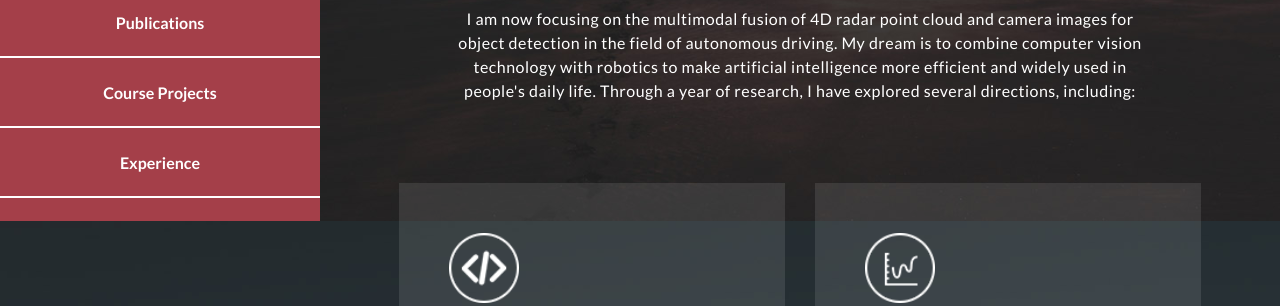
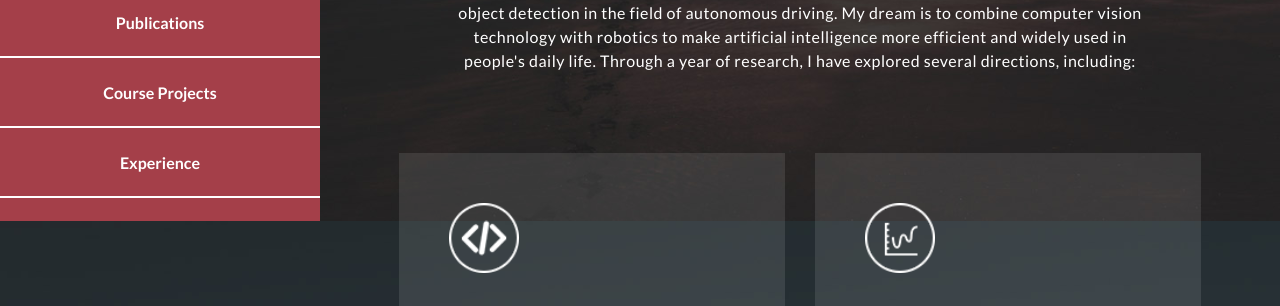
Before and after one commit to Jingtong0527/Jingtong0527.github.io, a plain HTML site: page index.html in a window 1280 px wide. Shown: the part 579-885 px from the top of the page. Drawn offline with Linux system fonts and the light colour scheme.

Commit message:
Update templatemo-style.css

```diff
--- a/assets/css/templatemo-style.css
+++ b/assets/css/templatemo-style.css
@@ -303,7 +303,7 @@ html {
     left: 35%;
     position: relative;
     min-height: 10vh;
-   padding-bottom: 60px;
+   padding-bottom: 30px;
     border-bottom: 3px solid rgba(250, 250, 250, 0.25);
 }
 
```
